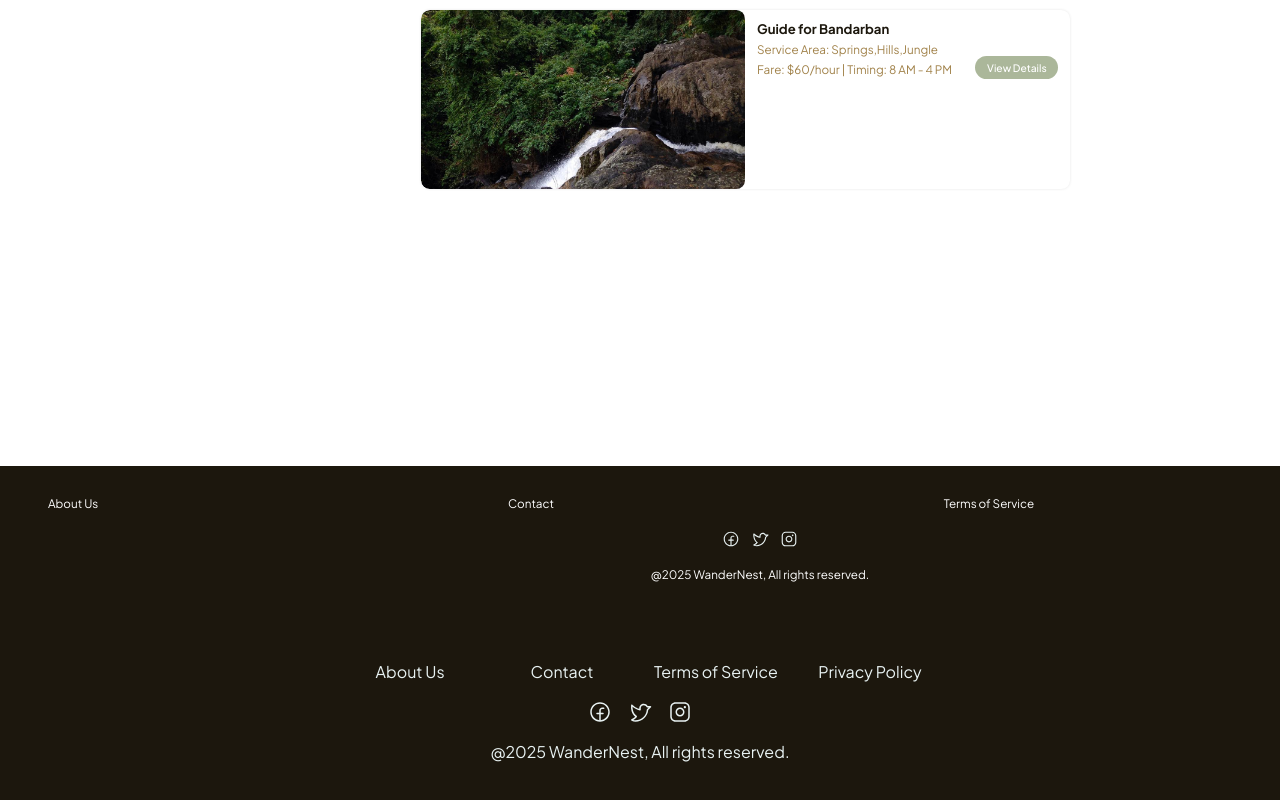
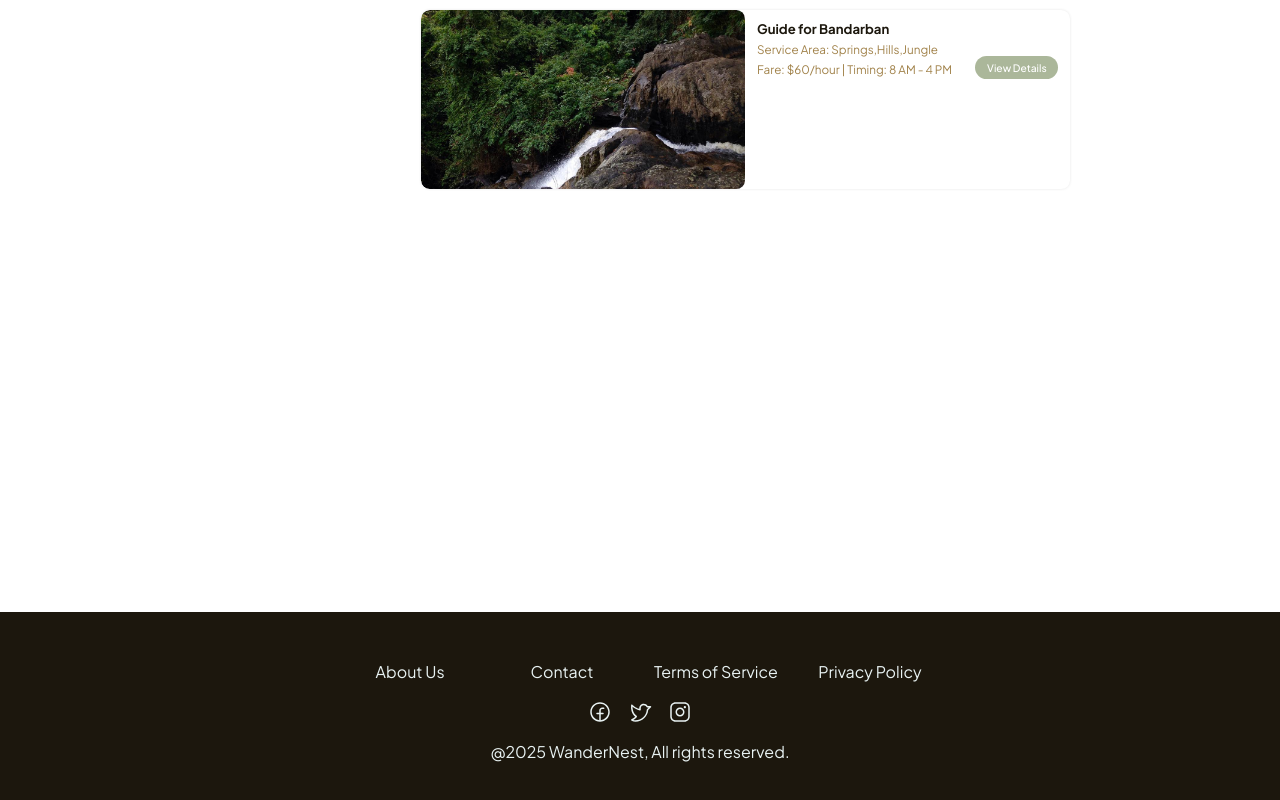
Before and after one commit to Redwan-Ahmed241/Wandernest, a React (Create React App) app: page /all-guides in a window 1280 px wide. Shown: the part 949-1749 px from the top of the page. Built offline with nearby package versions, Linux system fonts and the light colour scheme.

Commit message:
Footer and Navbar removed

```diff
--- a/src/components/ALLGuides.tsx
+++ b/src/components/ALLGuides.tsx
@@ -171,30 +171,7 @@ const AllGuides:FunctionComponent = () => {
             						</div>
           					</div>
         				</div>
-        				<div className={styles.footer} onClick={onDepth4FrameClick}>
-          					<div className={styles.depth5Frame06}>
-            						<div className={styles.depth6Frame06}>
-              							<div className={styles.findTheBest}>About Us</div>
-            						</div>
-            						<div className={styles.depth6Frame06}>
-              							<div className={styles.findTheBest}>Contact</div>
-            						</div>
-            						<div className={styles.depth6Frame06}>
-              							<div className={styles.findTheBest}>Terms of Service</div>
-            						</div>
-            						<div className={styles.depth6Frame06}>
-              							<div className={styles.findTheBest}>Privacy Policy</div>
-            						</div>
-          					</div>
-          					<div className={styles.depth5Frame12}>
-            						<img className={styles.depth6Frame07} alt="" src="/Figma_photoes/facebook.svg" />
-            						<img className={styles.depth6Frame07} alt="" src="/Figma_photoes/twitter.svg" />
-            						<img className={styles.depth6Frame07} alt="" src="/Figma_photoes/insta.svg" />
-          					</div>
-          					<div className={styles.depth5Frame22}>
-            						<div className={styles.findTheBest}>@2025 WanderNest, All rights reserved.</div>
-          					</div>
-        				</div>
+
       			</div>
     		</div>
 			</Layout>);
```
